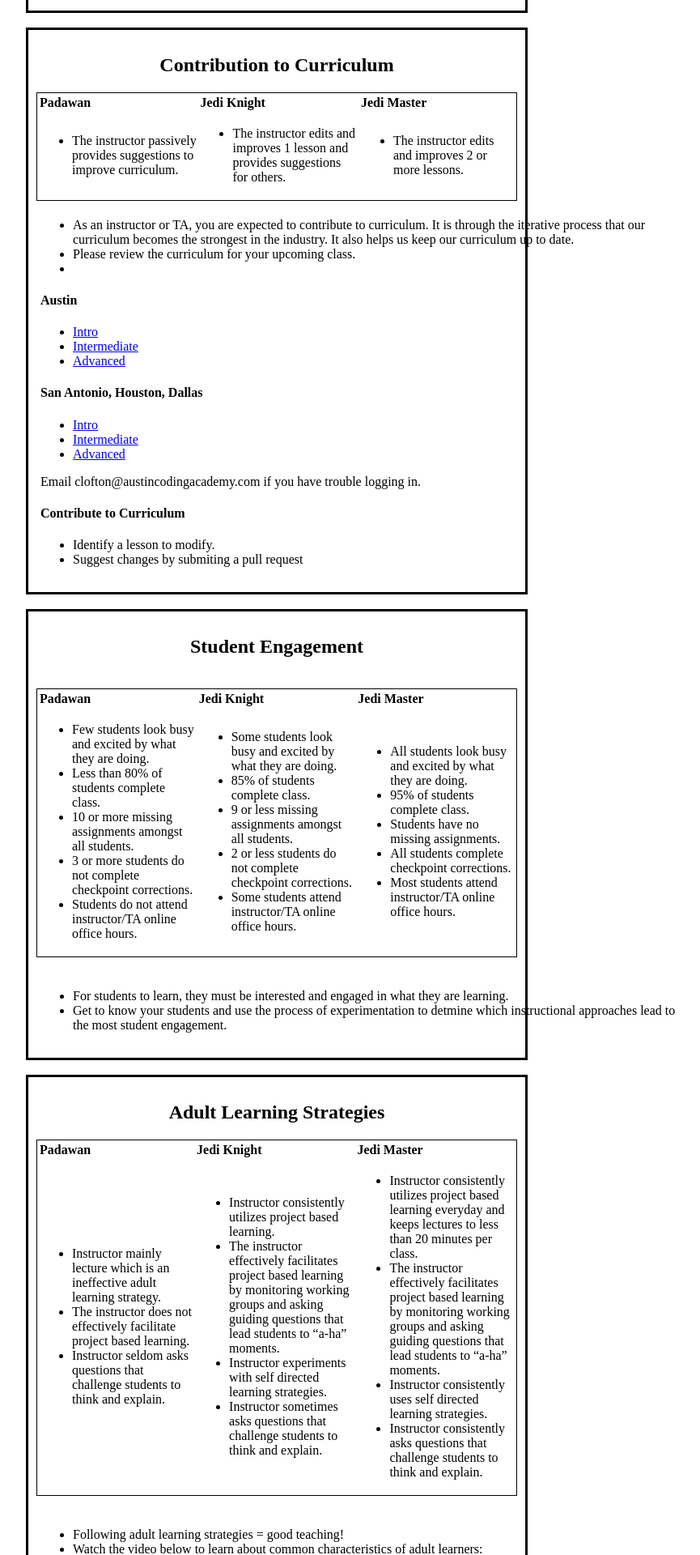
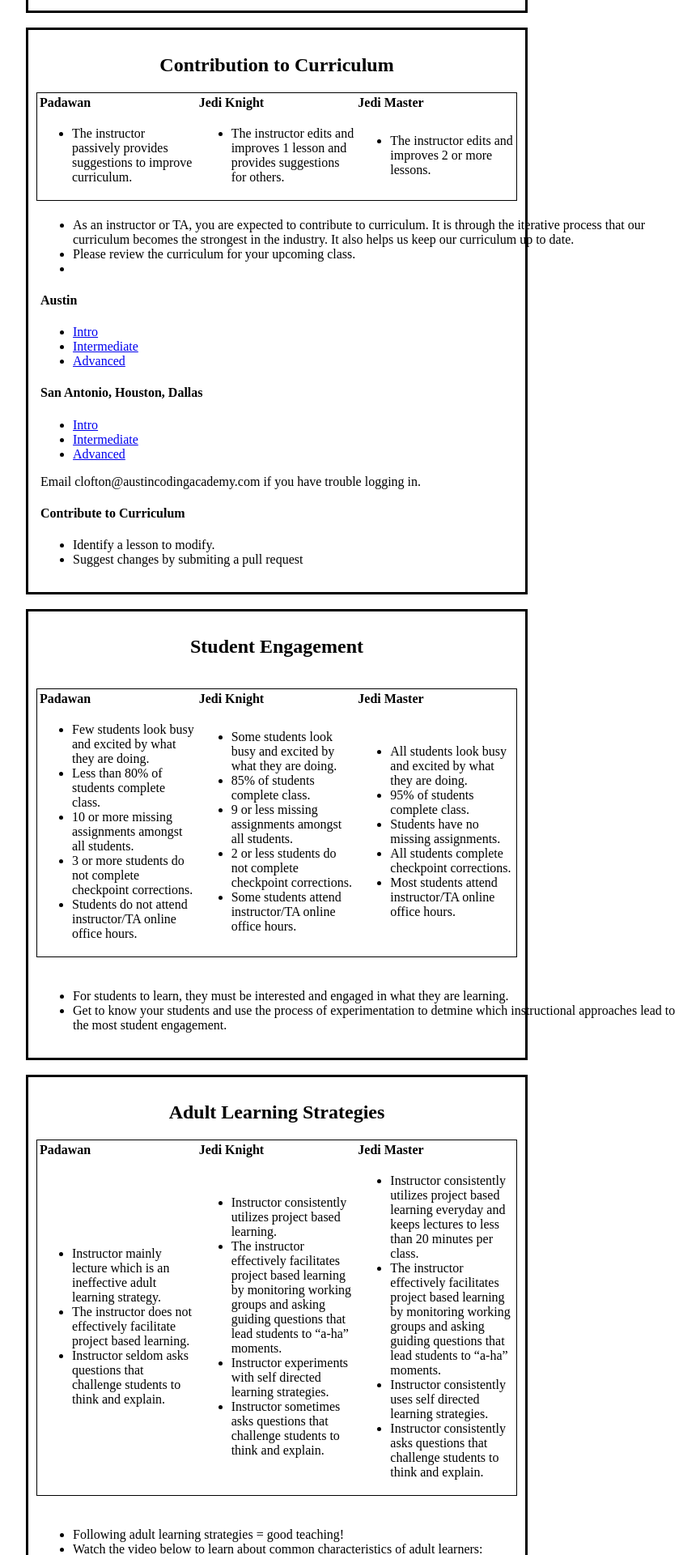
Before and after one commit to AustinCodingAcademy/training, a PHP site: page / in a window 1280 px wide. Shown: the part 4462-6382 px from the top of the page at 81% size, without its empty margins (298-1163 px from the left). Run offline with PHP 8.4, Linux system fonts and the light colour scheme.

Commit message:
formatting table

```diff
--- a/css/style.css
+++ b/css/style.css
@@ -6,10 +6,11 @@
 }
 
 table {
-    border: 1px solid black;
-    text-align: left;
+    border: 1px black solid;
+    width: 100%;
 }
 
-td {
-  width: 250px;
+th, td {
+  width: 33%;
+  text-align: left;
 }
```
